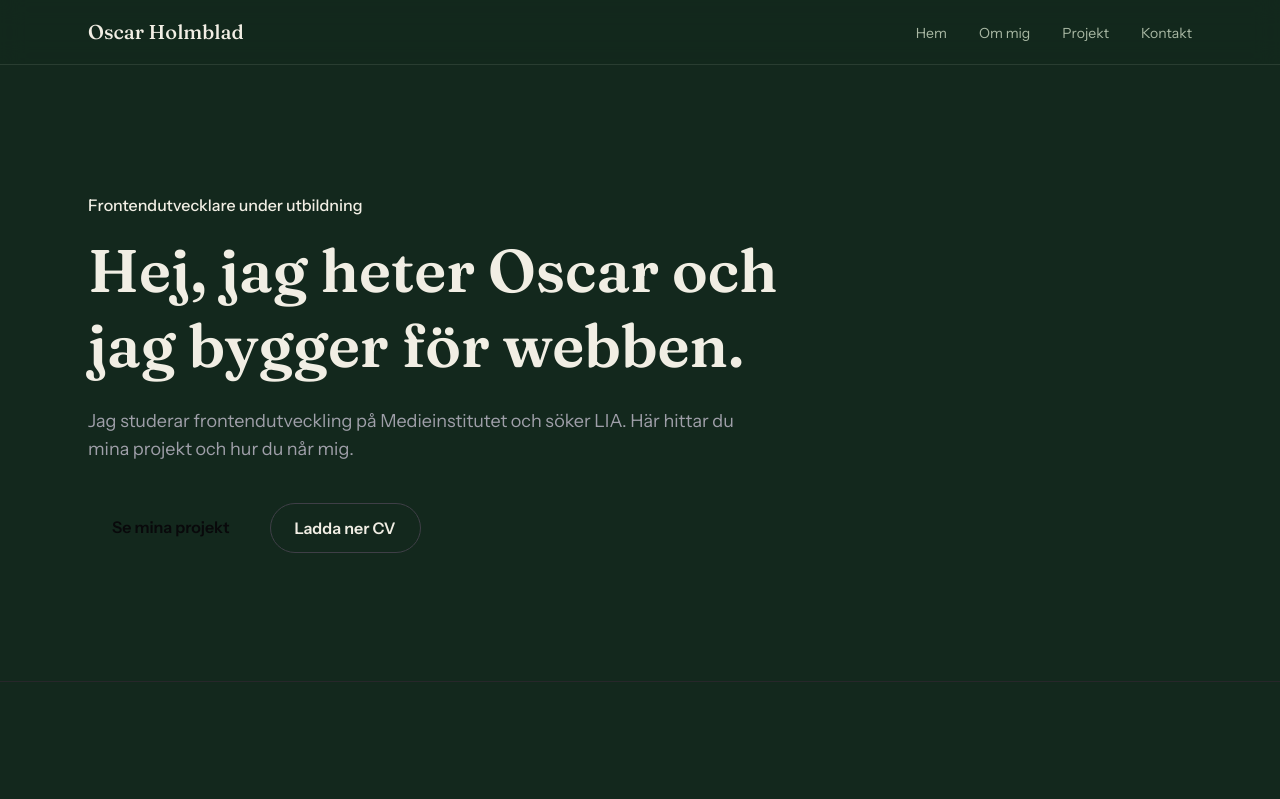
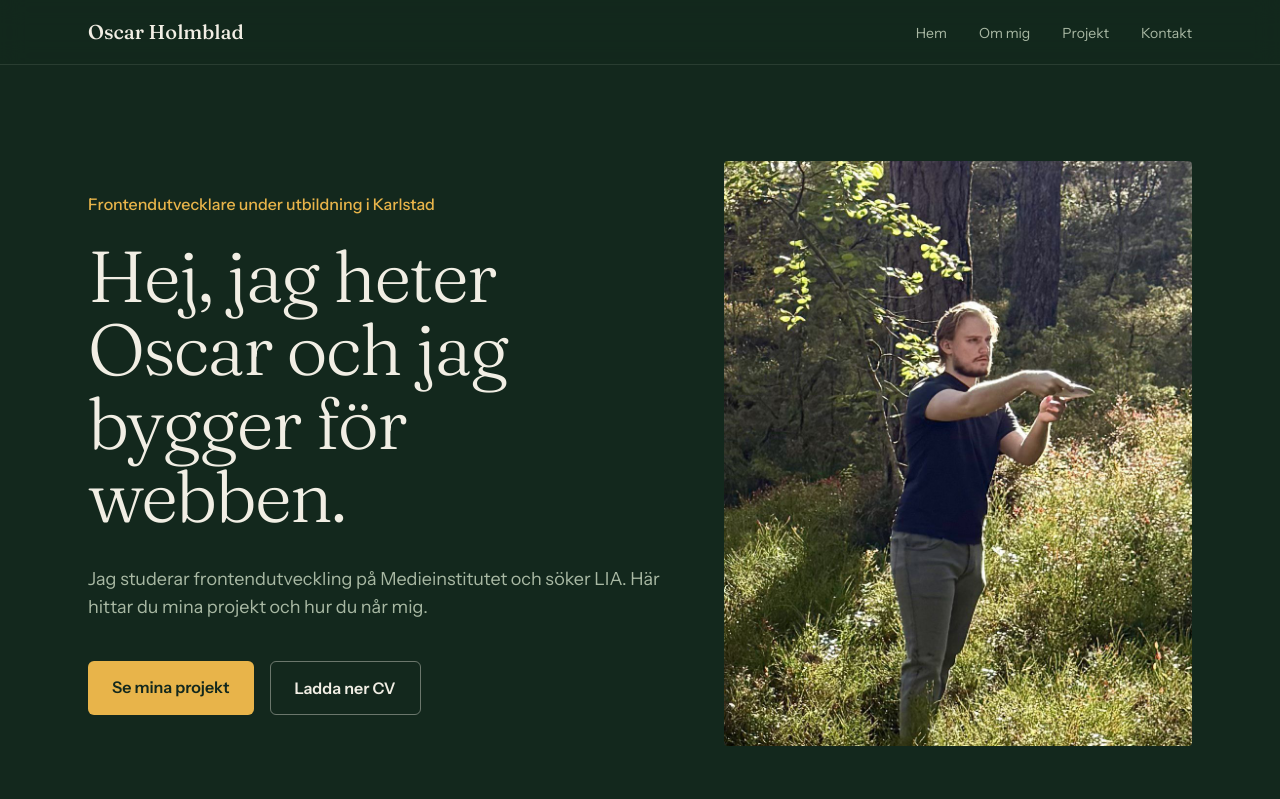
Before and after one commit to oscarholmblad/portfolio, a React (Vite) app: page / in a window 1280 px wide. Shown: the top 799 px of the page. Built offline with nearby package versions, Linux system fonts and the light colour scheme.

Commit message:
Add forest photo to hero

```diff
--- a/src/components/Hero.tsx
+++ b/src/components/Hero.tsx
@@ -1,35 +1,45 @@
 const Hero = () => {
   return (
     <section id="hem" className="scroll-mt-16">
-      <div className="mx-auto max-w-6xl px-4 py-24 sm:px-6 md:py-32">
-        <p className="mb-4 font-medium text-accent">
-          Frontendutvecklare under utbildning
+      <div className="mx-auto grid max-w-6xl items-center gap-12 px-4 pt-16 pb-20 sm:px-6 md:grid-cols-[1.1fr_0.9fr] md:gap-16 md:pt-24 md:pb-28">
+        <div>
+          <p className="mb-6 font-medium text-gold">
+            Frontendutvecklare under utbildning i Karlstad
           </p>
 
-        <h1 className="max-w-3xl font-display text-4xl leading-tight font-bold sm:text-5xl md:text-6xl">
+          <h1 className="font-display text-5xl leading-[1.02] font-light tracking-tight sm:text-6xl lg:text-7xl">
             Hej, jag heter Oscar och jag bygger för webben.
           </h1>
 
-        <p className="mt-6 max-w-2xl text-lg text-zinc-400">
-          Jag studerar frontendutveckling på Medieinstitutet och söker LIA. Här
-          hittar du mina projekt och hur du når mig.
+          <p className="mt-8 max-w-xl text-lg text-lichen">
+            Jag studerar frontendutveckling på Medieinstitutet och söker LIA.
+            Här hittar du mina projekt och hur du når mig.
           </p>
 
           <div className="mt-10 flex flex-col gap-4 sm:flex-row">
             <a
               href="#projekt"
-            className="rounded-full bg-accent px-6 py-3 text-center font-semibold text-zinc-950 transition-colors hover:bg-accent-strong"
+              className="rounded-md bg-gold px-6 py-3.5 text-center font-semibold text-forest transition-colors hover:bg-gold-light"
             >
               Se mina projekt
             </a>
             <a
               href="/cv/oscar-holmblad-cv.pdf"
               download
-            className="rounded-full border border-zinc-700 px-6 py-3 text-center font-semibold transition-colors hover:border-accent hover:text-accent"
+              className="rounded-md border border-birch/40 px-6 py-3.5 text-center font-semibold transition-colors hover:border-gold hover:text-gold"
             >
               Ladda ner CV
             </a>
           </div>
+        </div>
+
+        <img
+          src="/images/oscar-skog.jpg"
+          alt="Oscar Holmblad i en solig tallskog"
+          width={960}
+          height={1200}
+          className="aspect-[4/5] w-full rounded-sm object-cover"
+        />
       </div>
     </section>
   );
```
Also changed, not shown: public/images/oscar-skog.jpg (added). Lines whose indentation alone changed are shown as unchanged.
